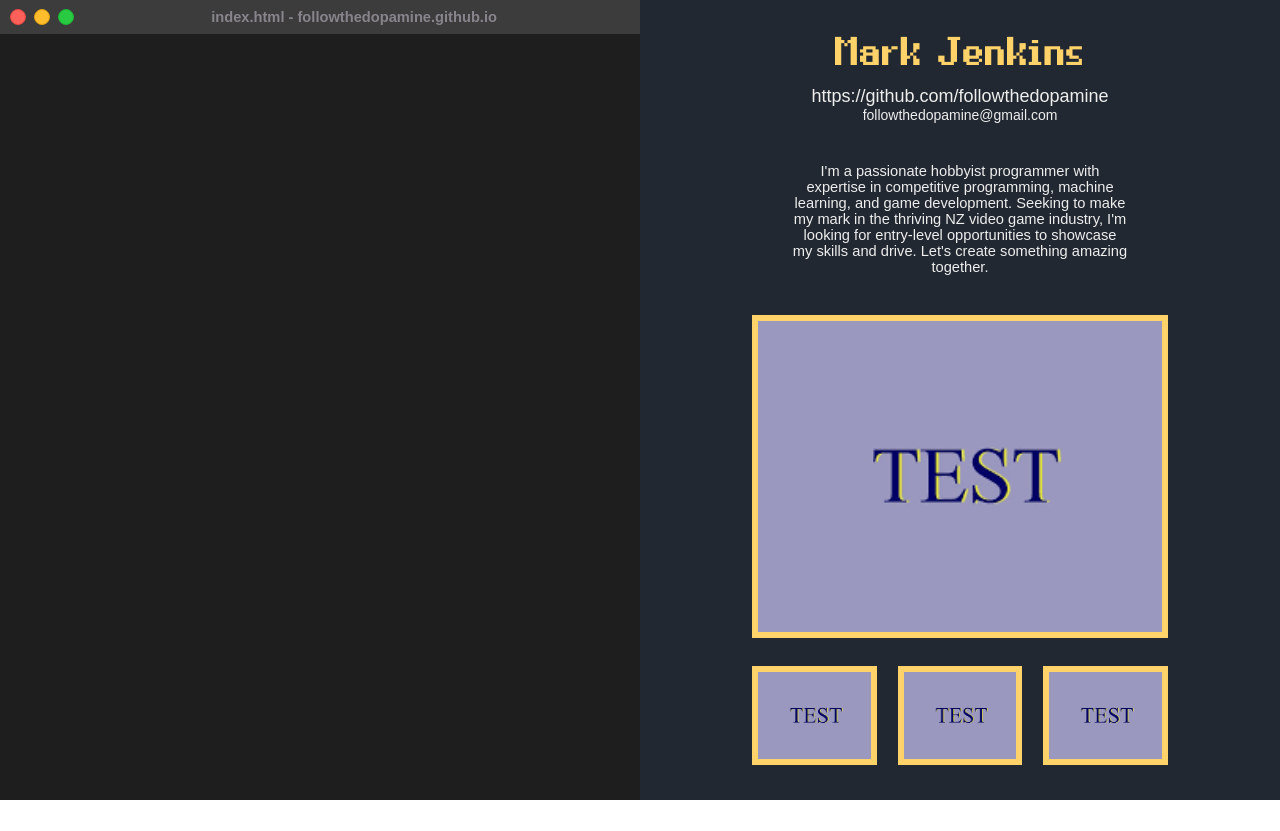
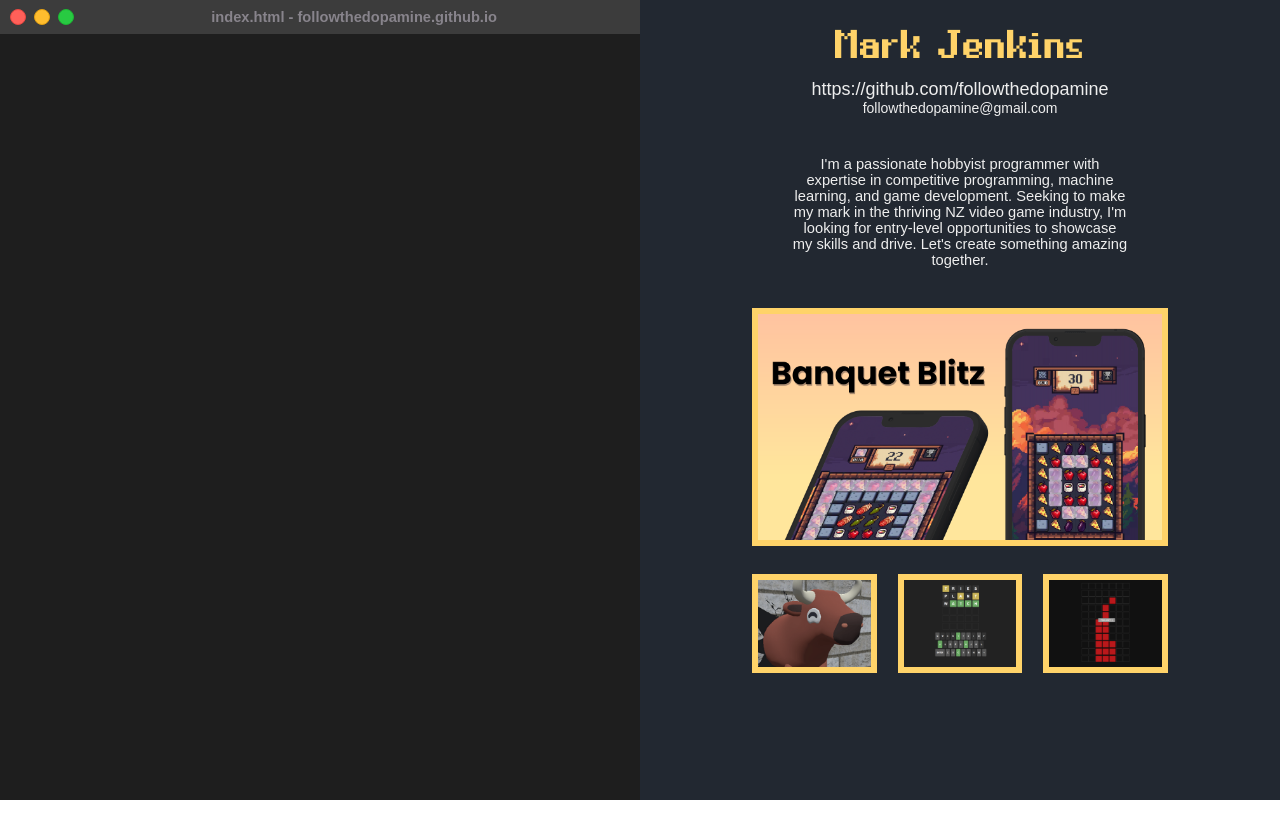
Before and after one commit to followthedopamine/followthedopamine.github.io, a plain HTML site: page fakeportfolio.html in a window 1280 px wide. Before the commit the page ends 800 px from the top, so only its background shows below. Drawn offline with Linux system fonts and the light colour scheme.

Commit message:
Updated fakeportfolio design

```diff
--- a/fakeportfolio.html
+++ b/fakeportfolio.html
@@ -38,24 +38,41 @@
             </p>
             <div id="featured-thumbnails">
               <span class="col-1">
-                <img class="large-thumbnail" src="/img/test.png" />
+                <a
+                  href="https://play.google.com/store/apps/details?id=com.ComputerMarmalade.FoodSwitch"
+                  target="_blank"
+                >
+                  <img
+                    class="large-thumbnail"
+                    src="/img/banquet-blitz-thumb.png"
+                  />
+                </a>
               </span>
             </div>
             <div id="thumbnails">
               <div class="col-3">
+                <a
+                  href="https://nopaynenogame.itch.io/bullshit"
+                  target="_blank"
+                >
                   <img
                     class="medium-thumbnail left-thumbnail"
-                  src="/img/test.png"
+                    src="/img/bullshit-thumb.png"
                   />
+                </a>
               </div>
               <div class="col-3">
-                <img class="medium-thumbnail" src="/img/test.png" />
+                <a href="/wordle-clone/" target="_blank">
+                  <img class="medium-thumbnail" src="/img/wordle-thumb.png" />
+                </a>
               </div>
               <div class="col-3">
+                <a href="/stacker-game-js/" target="_blank">
                   <img
                     class="medium-thumbnail right-thumbnail"
-                  src="/img/test.png"
+                    src="/img/stacker-thumb.png"
                   />
+                </a>
               </div>
             </div>
           </div>
--- a/style/index.css
+++ b/style/index.css
@@ -70,6 +70,8 @@ html, body {
 
 #text-editor {
   padding: 12px;
+  font-size: 1vw;
+  height: 100%;
 }
 
 .center {
@@ -116,11 +118,12 @@ h3 {
 
 .container {
   width: 65%;
+  height: 100%;
 }
 
 .dark-bg {
   background-color: #222831;
-  height: 100%
+  height: 100%;
 }
 
 .col-2 {
```
Lines whose indentation alone changed are shown as unchanged.
